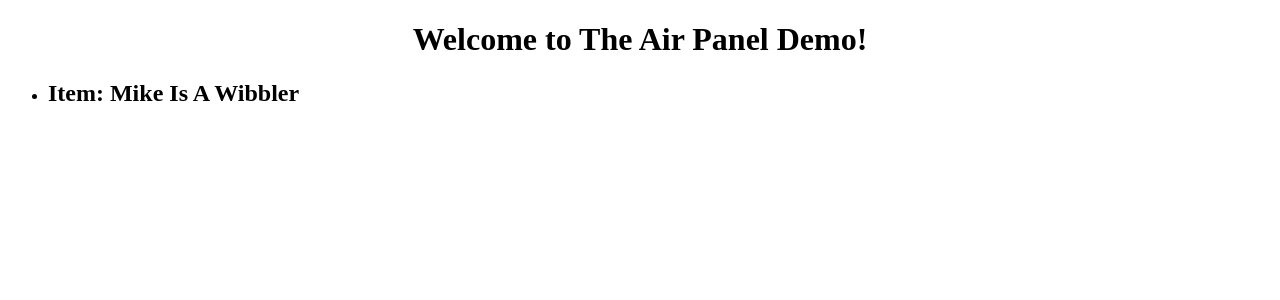
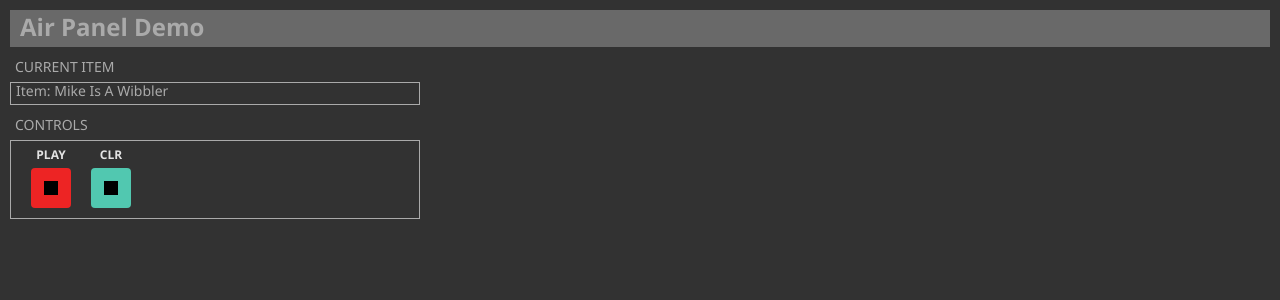
Before and after one commit to Cinegy/AirPanel-RedClock, an Angular app: page / in a window 1280 px wide. Shown: the top 300 px of the page. Built offline with nearby package versions, Linux system fonts and the light colour scheme.

Commit message:
-fix for IE11 / NET embedded browser -import gang panel CSS -add bootstrap css

```diff
--- a/package.json
+++ b/package.json
@@ -21,6 +21,7 @@
     "@angular/platform-browser": "^5.0.0",
     "@angular/platform-browser-dynamic": "^5.0.0",
     "@angular/router": "^5.0.0",
+    "bootstrap": "^3.3.7",
     "core-js": "^2.4.1",
     "rxjs": "^5.5.2",
     "zone.js": "^0.8.14"
--- a/src/app/app.component.html
+++ b/src/app/app.component.html
@@ -1,11 +1,35 @@
-<!--The content below is only a placeholder and can be replaced.-->
-<div style="text-align:center">
-  <h1>
-    Welcome to {{ title }}!
-  </h1>
+
+<div id="mainHeader">
+  <div id="mainHeaderProductName">Air Panel Demo</div>
 </div>
-<ul>
-  <li>
-    <h2>Item: {{ currentMcrItem.Name }}</h2>
-  </li>
-</ul>
+
+<div class="engineList">
+  <div class="groupBoxLabel">CURRENT ITEM</div>
+  <div class="groupBox">
+    <h2 class="groupBoxLabel">Item: {{ currentMcrItem.Name }}</h2>
+
+  </div>
+</div>
+
+
+<div class="engineList">
+  <div class="groupBoxLabel">CONTROLS</div>
+  <div class="groupBox">
+      <table>
+          <tr>
+              <td>
+                  <div class="buttonCaption">PLAY</div>
+                  <div type="button" class="btn btn-goLive"  >
+                      <div class="square" style="background: black"></div>
+                  </div>
+              </td>
+              <td>
+                  <div class="buttonCaption buttonCaption-clearAll">CLR</div>
+                  <div type="button" class="btn btn-select">
+                      <div class="square" style="background: black"></div>
+                  </div>
+              </td>
+          </tr>
+      </table>
+  </div>
+</div>
--- a/src/index.html
+++ b/src/index.html
@@ -2,7 +2,8 @@
 <html lang="en">
 <head>
   <meta charset="utf-8">
-  <title>AirPanelDemo</title>
+  <meta http-equiv="X-UA-Compatible" content="IE=11">
+  <title>Air Panel Demo</title>
   <base href="./">
 
   <meta name="viewport" content="width=device-width, initial-scale=1">
--- a/src/styles.css
+++ b/src/styles.css
@@ -1 +1,177 @@
 /* You can add global styles to this file, and also import other style files */
+body {
+    background-color: rgb(50, 50, 50);
+}
+
+#mainHeader {
+    background-color: dimgray;
+    color: rgb(170, 170, 170);
+    font-family: 'Segoe UI';
+    font-weight: 700;
+    margin: 10px;
+    padding: 0 10px 3px 10px;
+}
+
+#mainHeaderProductName { font-size: 24px; }
+
+#mainHeaderServer { font-size: 18px; }
+
+.engineList { margin: 10px; }
+
+.engineActions { margin: 10px; }
+
+/*Group boxes and label styles*/
+
+    .groupBox {
+        border: solid 1px rgb(170, 170, 170);
+        margin: 0 0 0 0;
+        padding: 0px;
+        z-index: 3;
+        width: 410px;
+    }
+
+    .groupBoxLabel {
+        background-color: rgb(50, 50, 50);
+        color: #AAAAAA;
+        font-family: 'Segoe UI';
+        font-size: 14px;
+        margin: 0 0 5px 5px;
+        position: relative;
+        z-index: 4;
+    }
+
+/*General Air buttons*/
+
+    .btn {
+        border: 0 none;
+        font-weight: 700;
+        height: 40px;
+        letter-spacing: 1px;
+        text-transform: uppercase;
+        width: 40px;
+        margin: 0 0 10px 20px;
+        background: #797979;
+    }
+    .btn:hover, .btn:focus, .btn:active, .btn.active, .open > .btn.btn-actiontoggle {
+        background: #595959;
+    }
+
+    .btn:focus, .btn:active:focus, .btn.active:focus
+    {
+        outline: 0 none;
+    }
+
+     /*Toggle Button*/
+
+    .btn-select {
+        background: #51c8b0;
+    }
+    .btn-select:hover, .btn-select:focus, .btn-select:active, .btn-select.active, .open > .btn-select.btn-actiontoggle {
+        background: #31a890;
+    }
+    .btn-select-depressed {
+        background: #51d8ff;
+    }
+    .btn-select-depressed:hover, .btn-select-depressed:focus, .btn-select-depressed:active, .btn-select-depressed.active, .open > .btn-select-depressed.btn-actiontoggle {
+        background: #31c8df;
+    }
+
+    .btn-toggle:hover, .btn-toggle:focus, .btn-toggle:active, .btn-toggle.active, .open > .btn-toggle.btn-actiontoggle {
+        cursor: pointer;
+    }
+
+/* Disabled button */
+
+    .btn-disable {
+        background: gray;
+        pointer-events: none;
+    }
+
+/* Caption for over-button label */
+
+    .buttonCaption {
+        color: #e4e4e4;
+        font-family: 'Segoe UI';
+        font-size: 12px;
+        font-weight: 600;
+        text-align: center;
+        width: 40px;
+        margin: 5px 0 5px 20px;
+    }
+
+    .buttonCaption-selectAll
+    {
+        margin: 5px 0 5px 50px
+    }
+
+
+/* ENGINE SELECTION section */
+
+/*nothing yet...*/
+
+/* ACTIONS section */
+
+    .groupBox-actions
+    {
+        width: 320px;
+    }
+
+    .btn-startCued
+    {
+        background: #e5e5b2
+    }
+    .btn-startCued:hover, .btn-startCued:focus, .btn-startCued:active, .btn-startCued.active {
+        background: #c5c592;
+    }
+
+    .btn-goNormal
+    {
+        background: #338033
+    }
+    .btn-goNormal:hover, .btn-goNormal:focus, .btn-goNormal:active, .btn-goNormal.active, .open > .btn-goNormal.btn-actiontoggle {
+        background: #136013;
+    }
+
+    .btn-goLive
+    {
+        background: #ed2424
+    }
+    .btn-goLive:hover, .btn-goLive:focus, .btn-goLive:active, .btn-goLive.active, .open > .btn-goLive.btn-actiontoggle {
+        background: #dd1414;
+    }
+
+    .btn-goClean
+    {
+        background: #ed2424
+    }
+    .btn-goClean:hover, .btn-goClean:focus, .btn-goClean:active, .btn-goClean.active, .open > .btn-goClean.btn-actiontoggle {
+        background: #cd0404;
+    }
+
+    .btn-goBlack
+    {
+        background: #ed2424
+    }
+    .btn-goBlack:hover, .btn-goBlack:focus, .btn-goBlack:active, .btn-goBlack.active, .open > .btn-goBlack.btn-actiontoggle {
+        background: #cd0404;
+    }
+
+
+/* Shapes and other reusable content */
+
+    .circle {
+        -moz-border-radius: 5px;
+        -webkit-border-radius: 5px;
+        background: wheat;
+        border-radius: 25px;
+        height: 14px;
+        margin: 7px 0 0 1px;
+        width: 14px;
+    }
+
+    .square {
+        background: wheat;
+        height: 14px;
+        margin: 7px 0 0 1px;
+        width: 14px;
+    }
```
Also changed, not shown: src/polyfills.ts (+14 -14 lines), .angular-cli.json, 1 other file (tests, documents, lock files or other folders).
